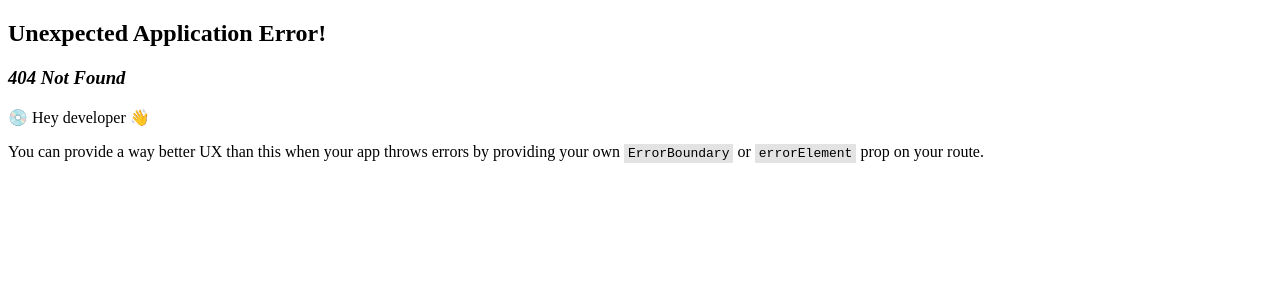
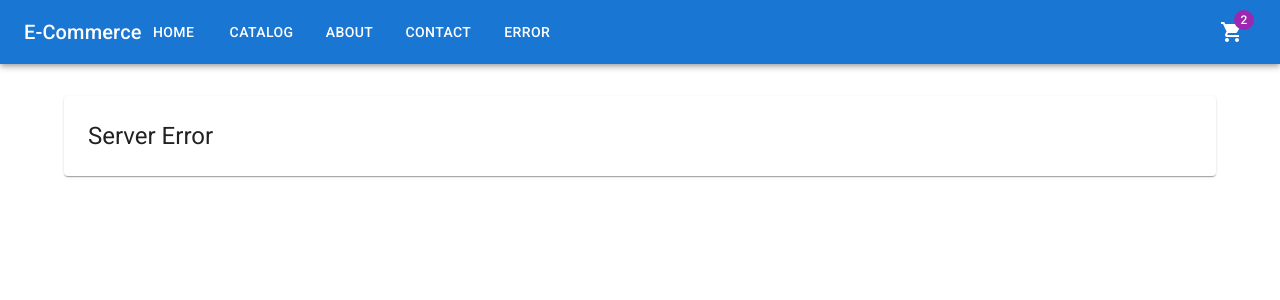
Before and after one commit to GokhanKus/e-commerce_react_dotnet, a React (Vite) app in the folder Client/: page /server-error in a window 1280 px wide. Before the commit this address had no page. Shown: the top 300 px of the page. Built offline with nearby package versions, Linux system fonts and the light colour scheme.

Commit message:
server error component

```diff
--- a/Client/src/api/request.ts
+++ b/Client/src/api/request.ts
@@ -1,5 +1,6 @@
 import axios, { AxiosError, AxiosResponse, HttpStatusCode } from "axios";
 import { toast } from "react-toastify";
+import { router } from "../router/Router";
 axios.defaults.baseURL = "http://localhost:5018/api/";
 
 axios.interceptors.response.use(response => {
@@ -19,7 +20,7 @@
             toast.error(data.title);
             break;
         case HttpStatusCode.InternalServerError.valueOf():
-            toast.error(data.title);
+            router.navigate("/server-error", { state: { error: data, status: status } });
             break;
         default:
             break;
--- a/Client/src/components/Header.tsx
+++ b/Client/src/components/Header.tsx
@@ -7,6 +7,7 @@
     { title: "Catalog", to: "/catalog" },
     { title: "About", to: "/about" },
     { title: "Contact", to: "/contact" },
+    { title: "Error", to: "/error" },
 ]
 
 const navStyles = {
--- /dev/null
+++ b/Client/src/errors/ServerError.tsx
@@ -0,0 +1,23 @@
+import { Card, Container, Divider, Typography } from '@mui/material'
+import { useLocation } from 'react-router'
+
+function ServerError() {
+    // request.ts'teki burada state'e erismek icin useLocation() .. router.navigate("/server-error", { state: { error: data, status: status } });
+    const { state } = useLocation();
+    return (
+        <Container component={Card} sx={{ p: 3 }}>
+            {
+                state?.error ?
+                    <>
+                        <Typography variant='h3' gutterBottom>{state.error.title} - {state.status}</Typography>
+                        <Divider />
+                        <Typography variant='body2'>{state.error.detail || "Unknown Error"}</Typography>
+                    </>
+                    :
+                    <Typography variant='h5'>Server Error</Typography>
+            }
+        </Container>
+    )
+}
+
+export default ServerError
--- a/Client/src/router/Router.tsx
+++ b/Client/src/router/Router.tsx
@@ -6,6 +6,7 @@
 import CatalogPage from "../pages/catalog/CatalogPage";
 import ProductDetails from "../pages/catalog/ProductDetails";
 import ErrorPage from "../pages/ErrorPage";
+import ServerError from "../errors/ServerError";
 
 
 export const router = createBrowserRouter([
@@ -19,6 +20,7 @@
             { path: "catalog", element: <CatalogPage /> },
             { path: "catalog/:id", element: <ProductDetails /> },
             { path: "error", element: <ErrorPage /> },
+            { path: "server-error", element: <ServerError /> },
         ]
     }
 ])
```
